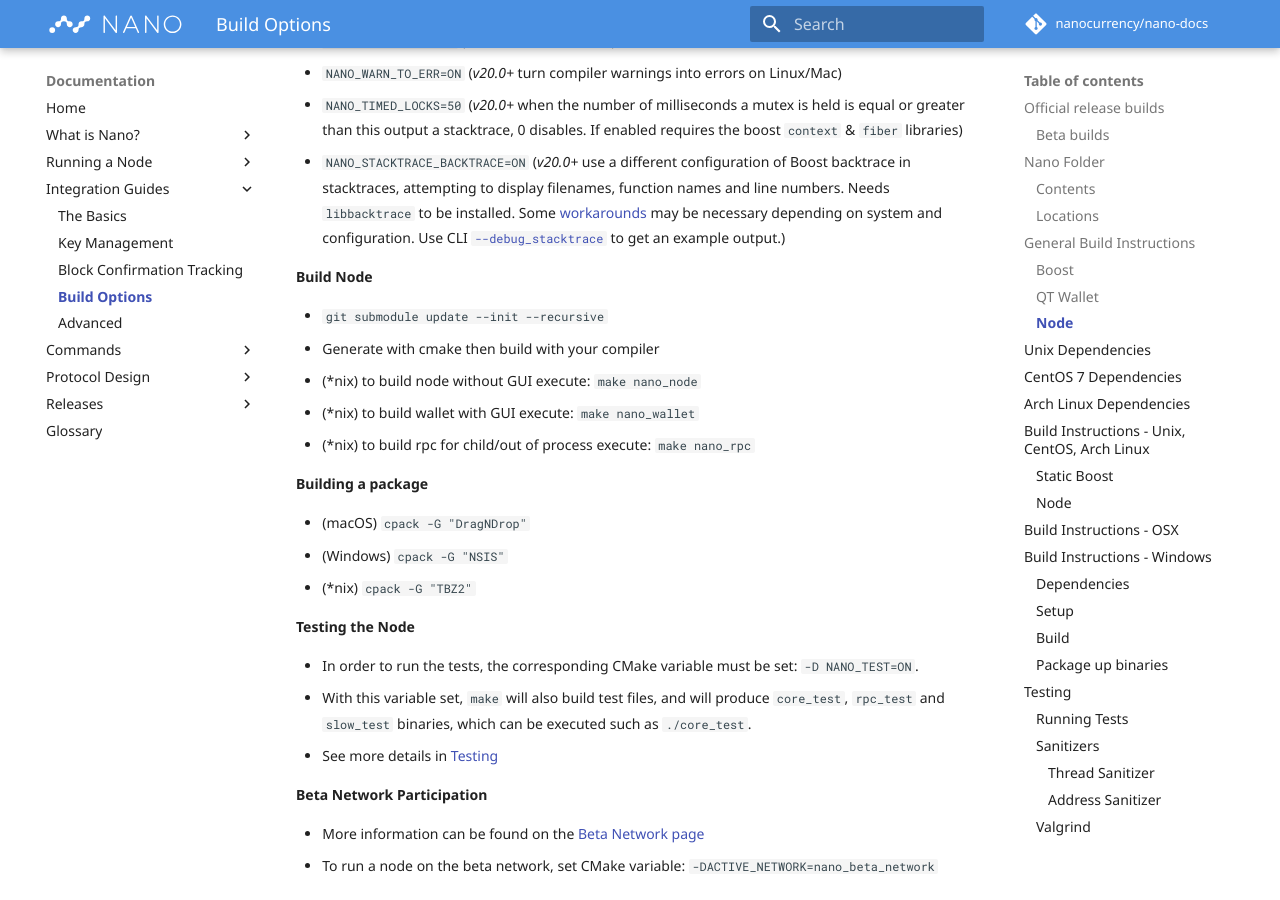
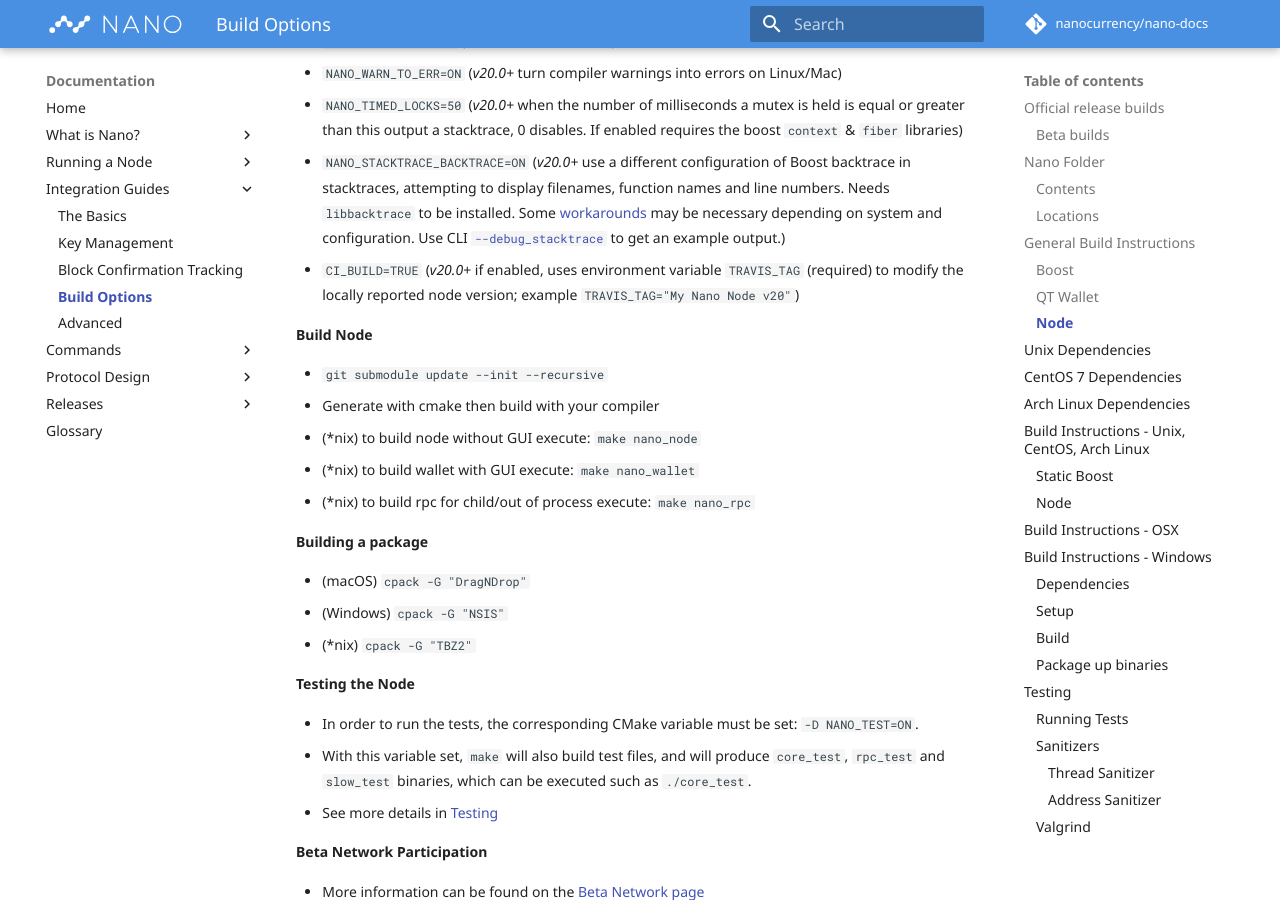
Before and after one commit to nanocurrency/nano-docs, an MkDocs documentation site: the page built from docs/integration-guides/build-options.md, in a window 1280 px wide and 900 px high, scrolled down 3454 px. Built offline with MkDocs 1.6.1 and Material for MkDocs 9.7.7, drawn with Linux system fonts in a browser that asks for light colours; comment, search, counter and statistics services are not loaded.

Commit message:
Instructions on compiling with a specific version (#126)
* Instructions on compiling with a specific version

* TRAVIS_TAG is required

```diff
--- a/docs/integration-guides/build-options.md
+++ b/docs/integration-guides/build-options.md
@@ -117,6 +117,7 @@
 * `NANO_WARN_TO_ERR=ON` (*v20.0+* turn compiler warnings into errors on Linux/Mac)
 * `NANO_TIMED_LOCKS=50` (*v20.0+* when the number of milliseconds a mutex is held is equal or greater than this output a stacktrace, 0 disables. If enabled requires the boost `context` & `fiber` libraries)
 * `NANO_STACKTRACE_BACKTRACE=ON` (*v20.0+* use a different configuration of Boost backtrace in stacktraces, attempting to display filenames, function names and line numbers. Needs `libbacktrace` to be installed. Some [workarounds](https://www.boost.org/doc/libs/develop/doc/html/stacktrace/configuration_and_build.html#stacktrace.configuration_and_build.f3) may be necessary depending on system and configuration. Use CLI [`--debug_stacktrace`](/commands/command-line-interface#-debug_stacktrace) to get an example output.)
+* `CI_BUILD=TRUE` (*v20.0+* if enabled, uses environment variable `TRAVIS_TAG` (required) to modify the locally reported node version; example `TRAVIS_TAG="My Nano Node v20"`)
 
 **Build Node**
 
```
